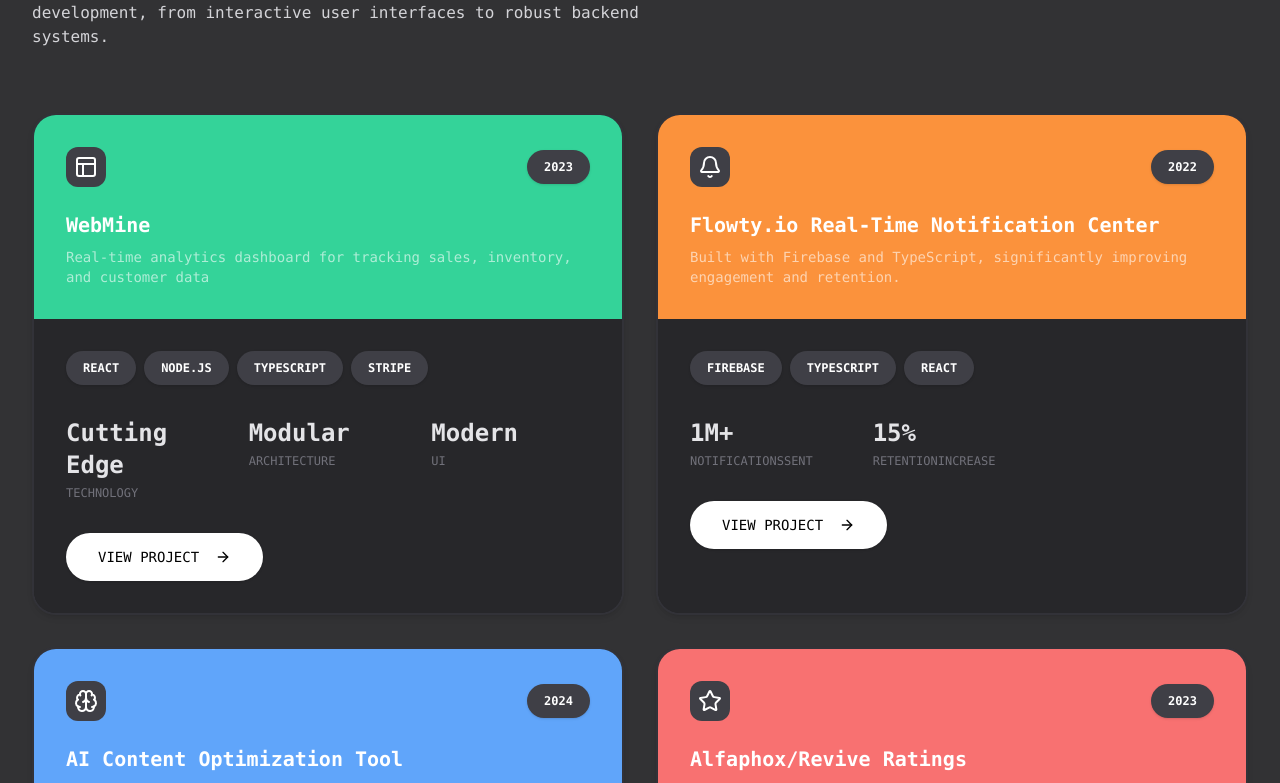
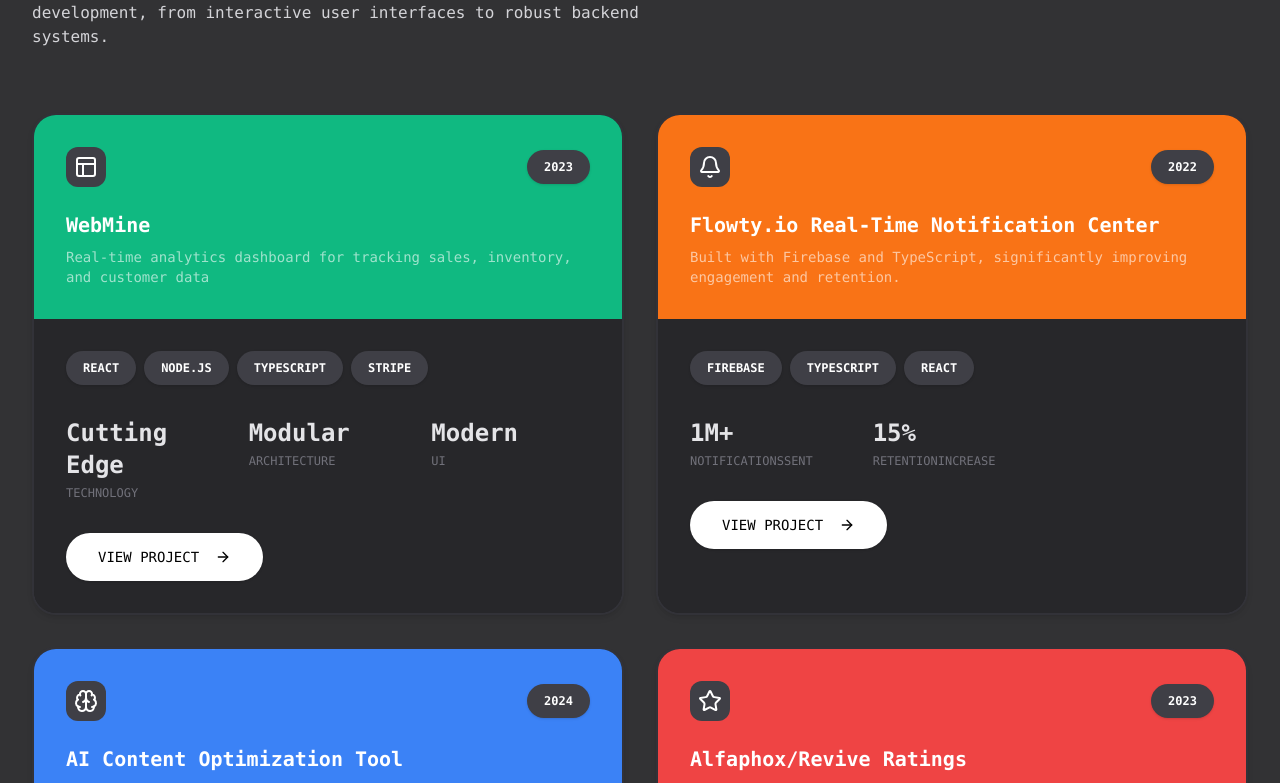
Before and after one commit to DavidKalina/davidkalina, a Next.js app: page / in a window 1280 px wide. Shown: the part 4329-5112 px from the top of the page. Built offline with nearby package versions, Linux system fonts and the light colour scheme; no server answers.

Commit message:
fix: improve contrast on project grid dark mode

```diff
--- a/components/ProjectGrid.tsx
+++ b/components/ProjectGrid.tsx
@@ -13,7 +13,7 @@
       description: "Real-time analytics dashboard for tracking sales, inventory, and customer data",
       tags: ["REACT", "NODE.JS", "TYPESCRIPT", "STRIPE"],
       icon: <Layout size={24} className="text-white" />,
-      bgColor: "bg-emerald-500 dark:bg-emerald-400",
+      bgColor: "bg-emerald-500",
       metrics: {
         technology: "Cutting Edge",
         architecture: "Modular",
@@ -30,7 +30,7 @@
         "Built with Firebase and TypeScript, significantly improving engagement and retention.",
       tags: ["FIREBASE", "TYPESCRIPT", "REACT"],
       icon: <Bell size={24} className="text-white" />,
-      bgColor: "bg-orange-500 dark:bg-orange-400",
+      bgColor: "bg-orange-500",
       metrics: {
         notificationsSent: "1M+",
         retentionIncrease: "15%",
@@ -46,7 +46,7 @@
         "AI-powered content categorization tool using OpenAI's GPT-4, enhancing engagement workflows for Kent State University's OEOC.",
       tags: ["OPENAI", "NEXT.JS", "SUPABASE", "D3.JS"],
       icon: <Brain size={24} className="text-white" />,
-      bgColor: "bg-blue-500 dark:bg-blue-400",
+      bgColor: "bg-blue-500",
       metrics: {
         contentAnalyzed: "100K+",
         accuracy: "95%",
@@ -62,7 +62,7 @@
         "A white-label review management tool that contributed to a product sale valued at over $400,000.",
       tags: ["REACT", "NODE.JS", "TYPESCRIPT", "FIREBASE"],
       icon: <Star size={24} className="text-white" />,
-      bgColor: "bg-red-500 dark:bg-red-400",
+      bgColor: "bg-red-500",
       metrics: {
         users: "5K+",
         revenue: "$400K+",
@@ -78,7 +78,7 @@
         "A PWA designed to streamline operations, achieving several thousand monthly uses.",
       tags: ["REACT", "PWA", "SUPABASE"],
       icon: <Globe size={24} className="text-white" />,
-      bgColor: "bg-green-500 dark:bg-green-400",
+      bgColor: "bg-green-500",
       metrics: {
         monthlyUsers: "10K+",
         efficiencyBoost: "40%",
@@ -93,7 +93,7 @@
         "SendGrid API-based automation reducing email processing time from 4-5 hours to 20-30 minutes.",
       tags: ["PYTHON", "SENDGRID", "NODE.JS"],
       icon: <Mail size={24} className="text-white" />,
-      bgColor: "bg-indigo-500 dark:bg-indigo-400",
+      bgColor: "bg-indigo-500",
       metrics: {
         emailsProcessed: "500K+",
         speedImprovement: "10x",
```
